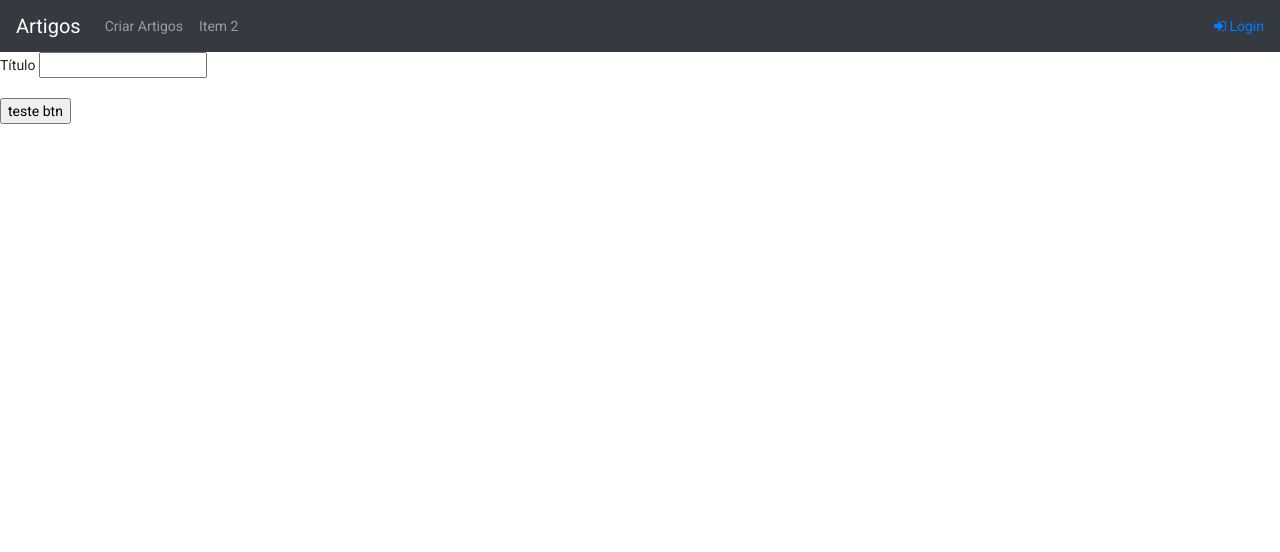
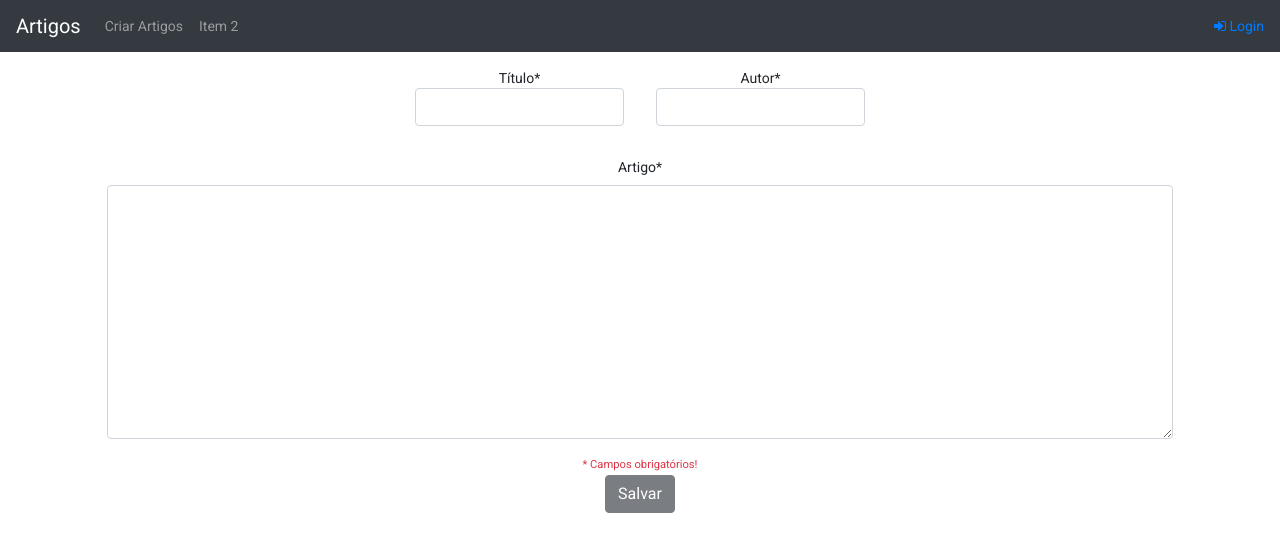
Before and after one commit to WilliamAlvarenga/virtualPageFront, an Angular app: page /criarArtigo in a window 1280 px wide. Shown: the top 552 px of the page. Built offline with nearby package versions, Linux system fonts and the light colour scheme.

Commit message:
add form de criacao de artigo

```diff
--- a/src/app/articles/article-form/article-form.component.html
+++ b/src/app/articles/article-form/article-form.component.html
@@ -1,11 +1,28 @@
-<form [formGroup]="formCreate" (ngSubmit)="onSubmit()">
+<form [formGroup]="formCreate" (ngSubmit)="onSubmit()" class="text-center">
 
-<label >
-    Título
-    <input type="text" name="titulo" formControlName="titulo">
-</label>
-<p>
-   {{teste}}
-</p>
-<input type="submit" value="teste btn">
+    <div class="form-group mt-3">
+        <label class="mx-sm-3">
+            Título*
+            <input type="text" name="titulo" formControlName="titulo" class="form-control">
+          <!--  <app-vmessage *ngIf="formCreate.get('titulo').errors?.required" text="teste"> </app-vmessage>-->
+        </label>
+        <label class="mx-sm-3">
+            Autor*
+            <input type="text" name="autor" formControlName="autor" class="form-control">
+        </label>
+    </div>
+
+    <div class="form-group ">
+        <label class="col-6 col-form-label"> Artigo* </label>
+
+        <textarea name="artigo"
+                  formControlName="artigo"
+                  class="form-control col-sm-10 container-fluid"
+                  rows="10">
+        </textarea>
+    </div>
+   <div *ngIf="formCreate.invalid">
+      <app-vmessage text="* Campos obrigatórios!"></app-vmessage>
+   </div>
+    <input type="submit" [disabled]="formCreate.invalid || formCreate.pending" value="Salvar" class="btn btn-dark">
 </form>
--- a/src/app/articles/article-form/article-form.component.ts
+++ b/src/app/articles/article-form/article-form.component.ts
@@ -1,5 +1,9 @@
+import { ArticleService } from './../article.service';
+import { ArticleDto } from './../model/articleDto';
+import { Article } from '../model/article';
 import { Component, OnInit } from '@angular/core';
-import { FormGroup, FormControl, FormBuilder } from '@angular/forms';
+import { FormGroup, FormControl, FormBuilder, Validators } from '@angular/forms';
+import { MatSnackBar } from '@angular/material/snack-bar';
 
 @Component({
   selector: 'app-article-form',
@@ -8,28 +12,46 @@ import { FormGroup, FormControl, FormBuilder } from '@angular/forms';
 })
 export class ArticleFormComponent implements OnInit {
 
-  constructor(private formBuider: FormBuilder) { }
+  constructor(private formBuider: FormBuilder,
+    private articleSercice: ArticleService,
+    private snackBar: MatSnackBar) { }
 
   ngOnInit(): void {
-    //this.createForm();
-  }
-
-  teste: string ;
-
-  formCreate = this.formBuider.group({
-    titulo: ['']
-  })
-
-  onSubmit(){
- console.log('test');
-
-
-console.log(this.formCreate.value);
-
-this.teste = this.formCreate.value.titulo;
-console.log(this.teste);
 
   }
 
+  formCreate = this.formBuider.group({
+    titulo: ['', [
+      Validators.required
+    ]],
+    autor: ['', [
+      Validators.required
+    ]],
+    artigo: ['', [
+      Validators.required
+    ]]
+  })
 
+  onSubmit() {
+    console.log('test');
+    let article: ArticleDto = new ArticleDto();
+
+    article.title = this.formCreate.value.titulo;
+    article.author = this.formCreate.value.autor;
+    article.text = this.formCreate.value.artigo;
+
+    this.articleSercice
+      .createArticles(article)
+      .subscribe(data => this.openSnackBar("Artigo enviado para Aprovação!", ""),
+        error => this.openSnackBar(error, "")
+      );
+
+
+  }
+
+  openSnackBar(message: string, action: string) {
+    this.snackBar.open(message, action, {
+      duration: 2000,
+    });
+  }
 }
--- a/src/app/articles/article.module.ts
+++ b/src/app/articles/article.module.ts
@@ -1,3 +1,4 @@
+import { VmessageModule } from './../components/vmessage/vmessage.module';
 import { ArticleFormComponent } from './article-form/article-form.component';
 import { NgModule } from '@angular/core';
 import { CommonModule } from '@angular/common';
@@ -5,6 +6,7 @@ import { HttpClientModule } from '@angular/common/http';
 import { MatCardModule } from '@angular/material/card';
 import { ArticleComponent } from './article/article.component';
 import { ReactiveFormsModule } from '@angular/forms';
+import { MatSnackBarModule } from '@angular/material/snack-bar';
 
 @NgModule({
   declarations: [
@@ -15,7 +17,9 @@ import { ReactiveFormsModule } from '@angular/forms';
     CommonModule,
     HttpClientModule,
     MatCardModule,
-    ReactiveFormsModule
+    ReactiveFormsModule,
+    MatSnackBarModule,
+    VmessageModule
   ],
   exports: [
     ArticleComponent,
--- a/src/app/articles/article.service.ts
+++ b/src/app/articles/article.service.ts
@@ -1,8 +1,9 @@
+import { ArticleDto } from './model/articleDto';
 import { HttpClient } from '@angular/common/http';
 import { Injectable } from '@angular/core';
-import { Article } from './article/article';
+import { Article } from './model/article';
 
-const URL = 'http://localhost:8080';
+const URL = 'http://localhost:8080/article';
 
 @Injectable({
   providedIn: 'root'
@@ -14,19 +15,10 @@ export class ArticleService {
   article: Article[];
 
   getArticles() {
+    return this.http.get<any>(URL);
+  }
 
-   return this.http.get<any>(URL + '/article');
-    /*.subscribe(data => {
-
-      this.article = data.content;
-
-      console.log('data: ' + data.totalElements);
-      console.log('art: ' + this.article);
-
-      for (const art of this.article){
-          console.log('Title: ' + art.title);
-      }
-
-    });*/
+  createArticles(articleDto: ArticleDto) {
+    return this.http.post(URL, articleDto);
   }
 }
--- a/src/app/articles/article/article.component.ts
+++ b/src/app/articles/article/article.component.ts
@@ -1,7 +1,7 @@
 import { ArticleService } from './../article.service';
 import { Component, OnInit } from '@angular/core';
 import { Observable } from 'rxjs';
-import { Article } from './article';
+import { Article } from '../model/article';
 
 @Component({
   selector: 'app-article',
--- a/src/app/articles/article/article.ts
+++ b/src/app/articles/model/article.ts
@@ -4,4 +4,6 @@ export interface Article {
   madeDate: Date;
   author: string;
   text: string;
+
+
 }
--- /dev/null
+++ b/src/app/articles/model/articleDto.ts
@@ -0,0 +1,5 @@
+export class ArticleDto {
+    title: string;
+    author: string;
+    text: string;
+}
--- /dev/null
+++ b/src/app/components/vmessage/vmessage.component.html
@@ -0,0 +1,3 @@
+<small class="text-danger d-block mt-2">
+    {{text}}
+</small>
--- /dev/null
+++ b/src/app/components/vmessage/vmessage.component.ts
@@ -0,0 +1,18 @@
+import { Component, OnInit, Input } from '@angular/core';
+
+@Component({
+  selector: 'app-vmessage',
+  templateUrl: './vmessage.component.html',
+  styleUrls: ['./vmessage.component.css']
+})
+export class VmessageComponent implements OnInit {
+
+
+  @Input() text = '';
+
+  constructor() { }
+
+  ngOnInit(): void {
+  }
+
+}
```
Also changed, not shown: src/app/components/vmessage/vmessage.module.ts (added, +16 -0 lines), src/app/components/vmessage/vmessage.component.css (added).
